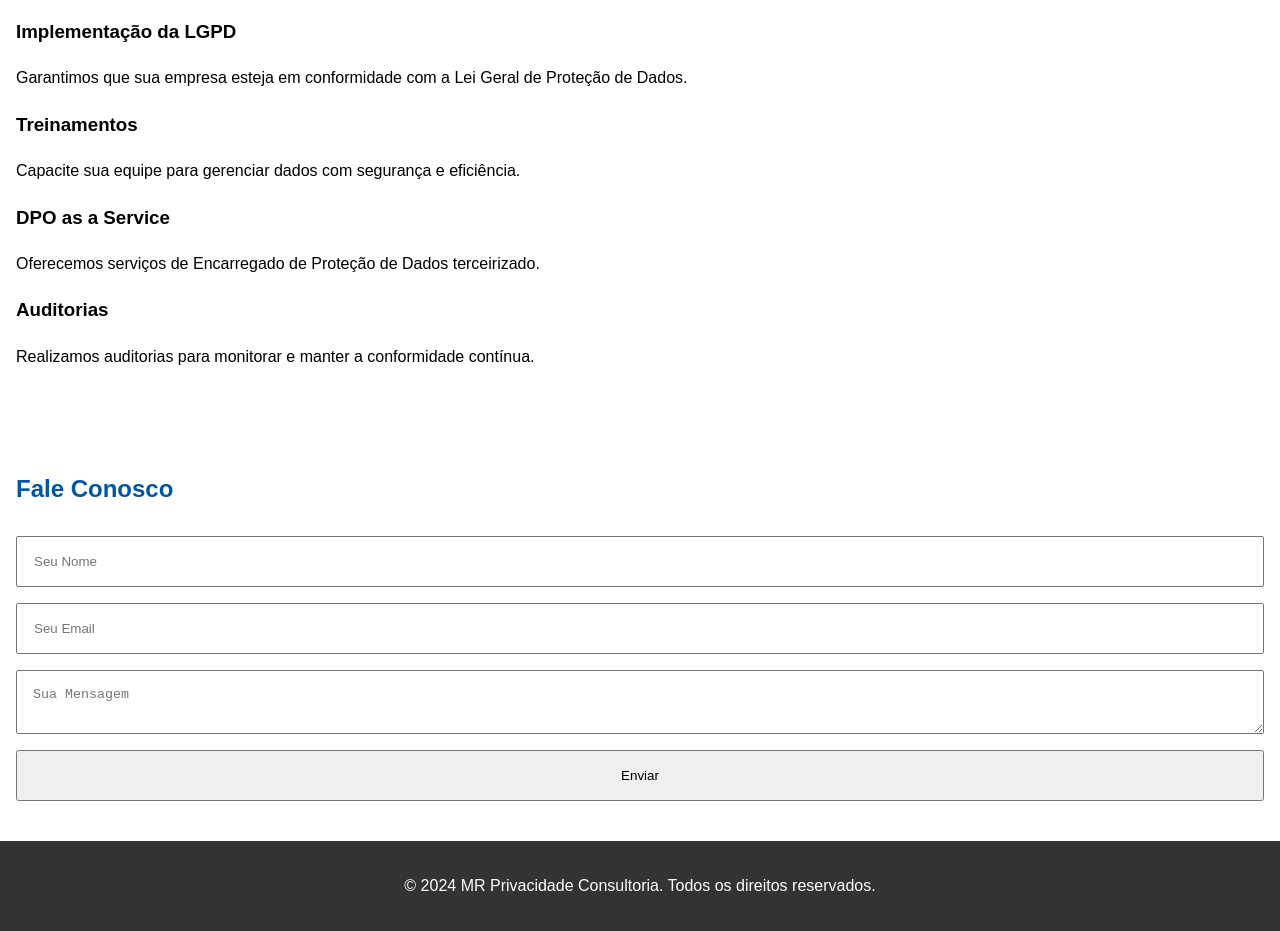
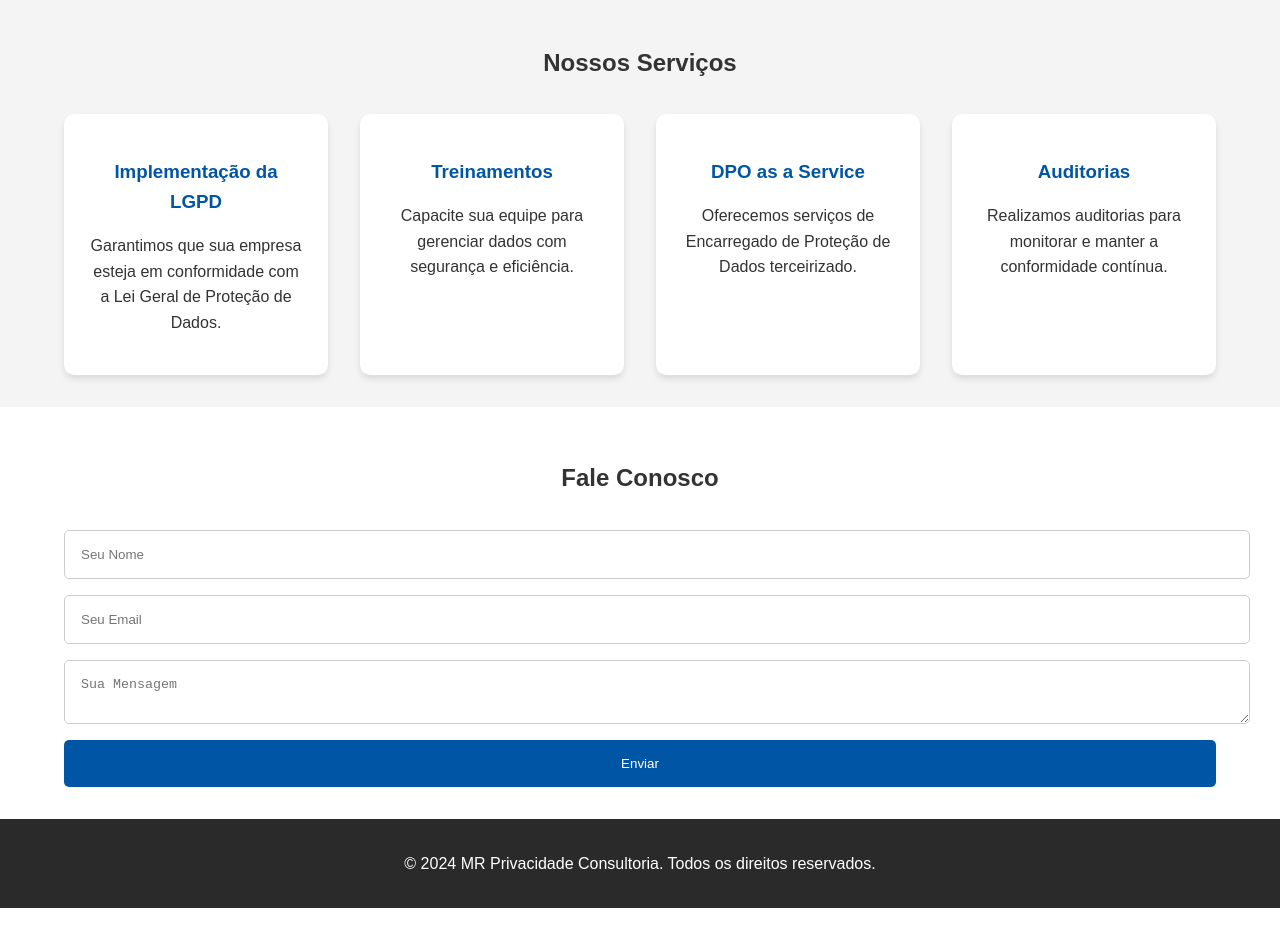
Before and after one commit to DecioRici/LGPD-Site, a plain HTML site: page index.html in a window 1280 px wide. Shown: the part 634-1565 px from the top of the page. After the commit the page ends 1542 px from the top, so only its background shows below. Drawn offline with Linux system fonts and the light colour scheme.

Commit message:
styles.css

```diff
--- a/styles.css
+++ b/styles.css
@@ -1,48 +1,97 @@
 /* General Styles */
 body {
-    font-family: Arial, sans-serif;
+  font-family: 'Arial', sans-serif;
   margin: 0;
   padding: 0;
   line-height: 1.6;
+  color: #333;
 }
 
-  /* Header Styles */
+.container {
+  width: 90%;
+  margin: 0 auto;
+  max-width: 1200px;
+}
+
+/* Navbar */
 .navbar {
-    background: #333;
+  background: #2a2a2a;
   color: #fff;
+  padding: 1rem 0;
   display: flex;
   justify-content: space-between;
-    padding: 1rem;
+  align-items: center;
+}
+
+.navbar .logo {
+  height: 60px;
 }
 
 .nav-links {
   list-style: none;
   display: flex;
-  }
-
-  .nav-links li {
-    margin: 0 1rem;
+  gap: 1.5rem;
 }
 
 .nav-links a {
   color: #fff;
   text-decoration: none;
+  font-weight: bold;
 }
 
 /* Hero Section */
 #hero {
+  background: url('hero-bg.jpg') no-repeat center center/cover;
+  color: #fff;
+  text-align: center;
+  padding: 4rem 0;
+}
+
+#hero .btn {
+  display: inline-block;
   background: #0055a5;
   color: #fff;
-    text-align: center;
-    padding: 3rem 1rem;
+  padding: 0.8rem 1.5rem;
+  text-decoration: none;
+  margin-top: 1rem;
+  border-radius: 5px;
+  transition: background 0.3s ease;
 }
 
-  /* Section Styles */
-  section {
-    padding: 2rem 1rem;
+#hero .btn:hover {
+  background: #007acc;
 }
 
-  h2 {
+/* Sections */
+.section {
+  padding: 2rem 0;
+}
+
+.section.bg-light {
+  background: #f4f4f4;
+}
+
+.section h2 {
+  text-align: center;
+  margin-bottom: 2rem;
+}
+
+.services-grid {
+  display: grid;
+  grid-template-columns: repeat(auto-fit, minmax(250px, 1fr));
+  gap: 2rem;
+}
+
+.service-item {
+  background: #fff;
+  padding: 1.5rem;
+  border-radius: 10px;
+  box-shadow: 0 4px 6px rgba(0, 0, 0, 0.1);
+  text-align: center;
+}
+
+.service-item h3 {
+  margin-bottom: 1rem;
   color: #0055a5;
 }
 
@@ -50,17 +99,33 @@ body {
 form {
   display: flex;
   flex-direction: column;
+  gap: 1rem;
 }
 
-  form input, form textarea, form button {
-    margin: 0.5rem 0;
+form input, form textarea {
+  width: 100%;
   padding: 1rem;
+  border: 1px solid #ccc;
+  border-radius: 5px;
+}
+
+form button {
+  background: #0055a5;
+  color: #fff;
+  padding: 1rem;
+  border: none;
+  border-radius: 5px;
+  cursor: pointer;
+}
+
+form button:hover {
+  background: #007acc;
 }
 
 /* Footer */
 footer {
+  background: #2a2a2a;
+  color: #fff;
   text-align: center;
-    padding: 1rem;
-    background: #333;
-    color: #fff;
+  padding: 1rem 0;
 }
```
Lines whose indentation alone changed are shown as unchanged.
